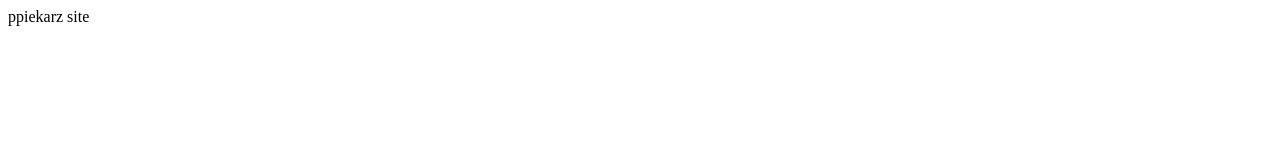
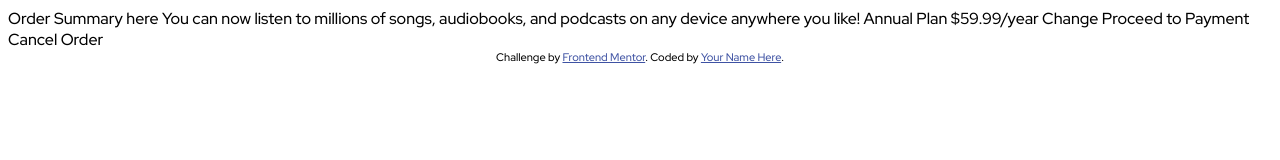
Before and after one commit to ppiekarz/ppiekarz.github.io, a plain HTML site: page index.html in a window 1280 px wide. Drawn offline with Linux system fonts and the light colour scheme.

Commit message:
add graphics and initial html, css

```diff
--- /dev/null
+++ b/css/style.css
@@ -0,0 +1,20 @@
+:root {
+    --pale-blue: hsl(225, 100%, 94%);
+    --bright-blue: hsl(245, 75%, 52%);
+    --very-pale-blue: hsl(225, 100%, 98%);
+    --desaturated-blue: hsl(224, 23%, 55%);
+    --dark-blue: hsl(223, 47%, 23%);
+
+    --mobile-width: 375px;
+    --desktop-width: 1440px;
+
+    --main-font-size: 16px;
+  }
+
+html, body {
+    font-family: 'Red Hat Display', sans-serif;
+}
+
+
+.attribution { font-size: 11px; text-align: center; }
+.attribution a { color: hsl(228, 45%, 44%); }
--- a/index.html
+++ b/index.html
@@ -1 +1,36 @@
-ppiekarz site
+<!DOCTYPE html>
+<html lang="en">
+<head>
+  <meta charset="UTF-8">
+  <meta name="viewport" content="width=device-width, initial-scale=1.0"> <!-- displays site properly based on user's device -->
+
+  <link rel="icon" type="image/png" sizes="32x32" href="./images/favicon-32x32.png">
+  <link rel="stylesheet" href="./css/style.css">
+  <link rel="preconnect" href="https://fonts.googleapis.com">
+  <link rel="preconnect" href="https://fonts.gstatic.com" crossorigin>
+  <link href="https://fonts.googleapis.com/css2?family=Red+Hat+Display:wght@500;700;900&display=swap" rel="stylesheet">
+
+  <title>Frontend Mentor | Order summary card</title>
+
+</head>
+<body>
+
+  Order Summary here
+
+  You can now listen to millions of songs, audiobooks, and podcasts on any
+  device anywhere you like!
+
+  Annual Plan
+  $59.99/year
+
+  Change
+
+  Proceed to Payment
+  Cancel Order
+
+  <div class="attribution">
+    Challenge by <a href="https://www.frontendmentor.io?ref=challenge" target="_blank">Frontend Mentor</a>.
+    Coded by <a href="#">Your Name Here</a>.
+  </div>
+</body>
+</html>
```
Also changed, not shown: images/favicon-32x32.png (added), images/icon-music.svg (added), images/illustration-hero.svg (added), images/pattern-background-desktop.svg (added), images/pattern-background-mobile.svg (added), 1 other file.
